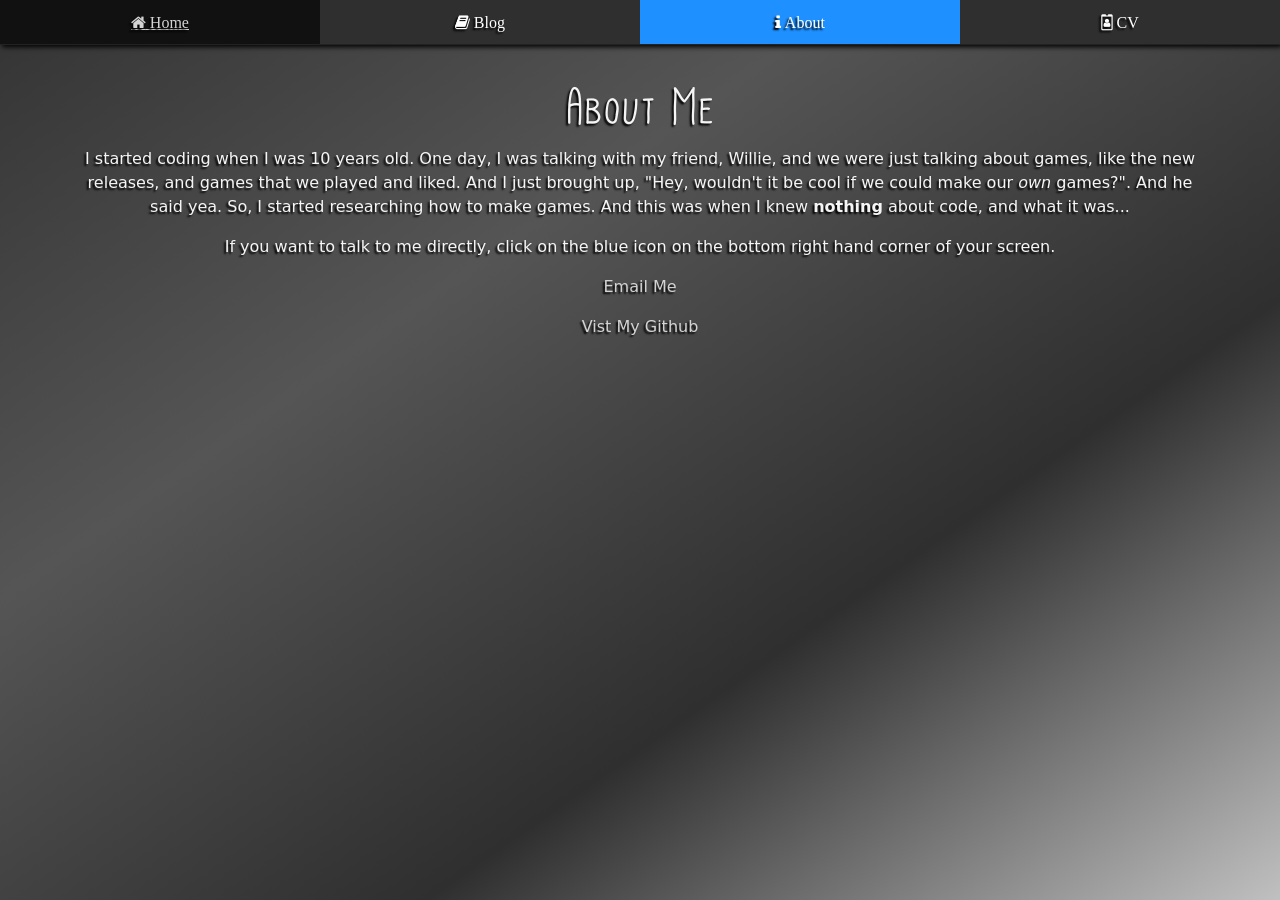
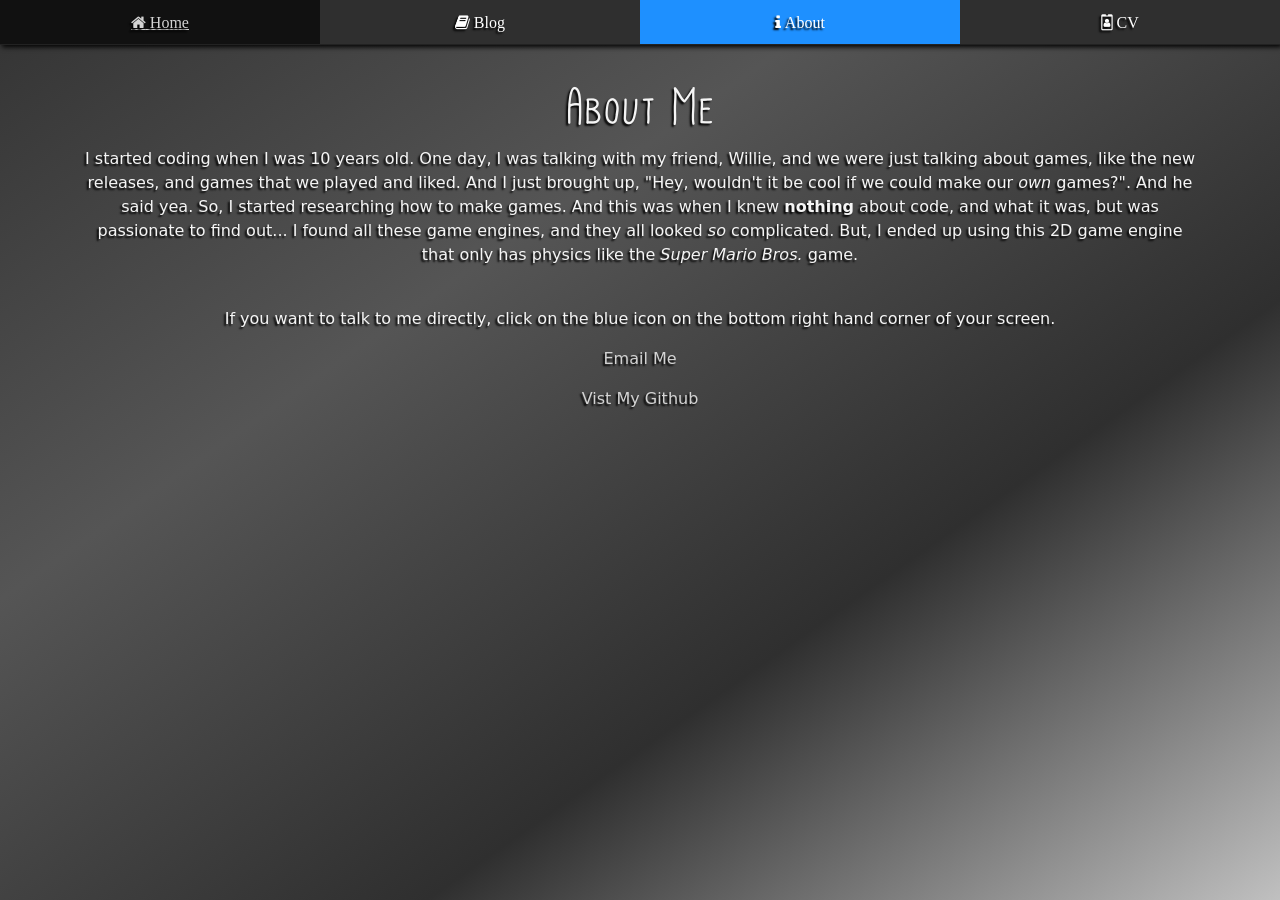
Before and after one commit to lemueldls/lemueld6200.github.io, a Jekyll site: the page built from about/index.html, in a window 1280 px wide. Built offline with Jekyll 4.4.1, drawn with Linux system fonts in a browser that asks for light colours; comment, search, counter and statistics services are not loaded.

Commit message:
Update index.html

```diff
--- a/about/index.html
+++ b/about/index.html
@@ -14,7 +14,8 @@ title: About
 	</nav>
 	<br>
 	<h1>About Me</h1>
-	<p>I started coding when I was 10 years old. One day, I was talking with my friend, Willie, and we were just talking about games, like the new releases, and games that we played and liked. And I just brought up, "Hey, wouldn't it be cool if we could make our <i>own</i> games?". And he said yea. So, I started researching how to make games. And this was when I knew <b>nothing</b> about code, and what it was...</p>
+	<p>I started coding when I was 10 years old. One day, I was talking with my friend, Willie, and we were just talking about games, like the new releases, and games that we played and liked. And I just brought up, "Hey, wouldn't it be cool if we could make our <i>own</i> games?". And he said yea. So, I started researching how to make games. And this was when I knew <b>nothing</b> about code, and what it was, but was passionate to find out... I found all these game engines, and they all looked <i>so</i> complicated. But, I ended up using this 2D game engine that only has physics like the <i>Super Mario Bros.</i> game. </p>
+	<br>
 	<p>If you want to talk to me directly, click on the blue icon on the bottom right hand corner of your screen.</p>
 	<p><a href="mailto:lemueld6200@afsenyc.org">Email Me</a></li>
 	<p><a href="https://github.com/lemueld6200/">Vist My Github</a></li>
```
